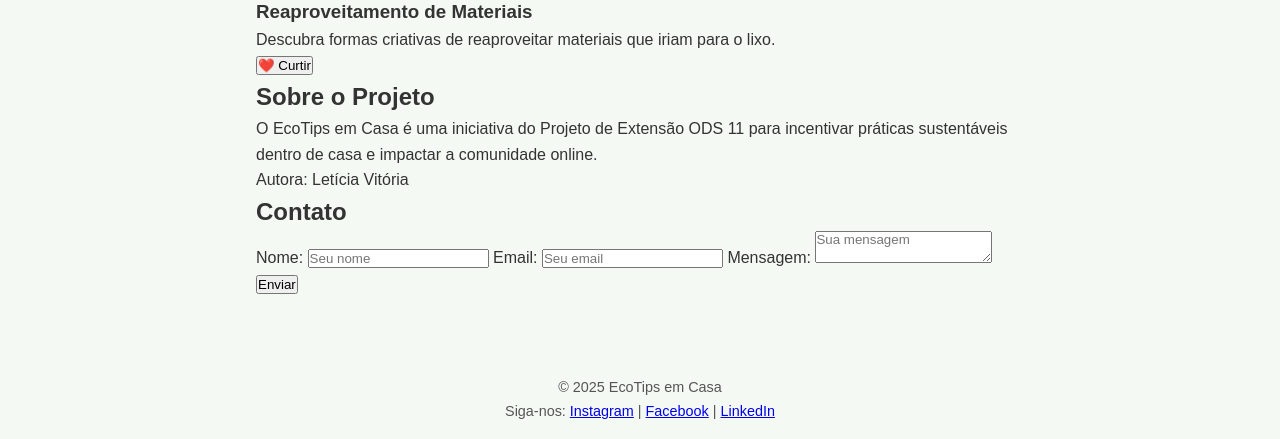
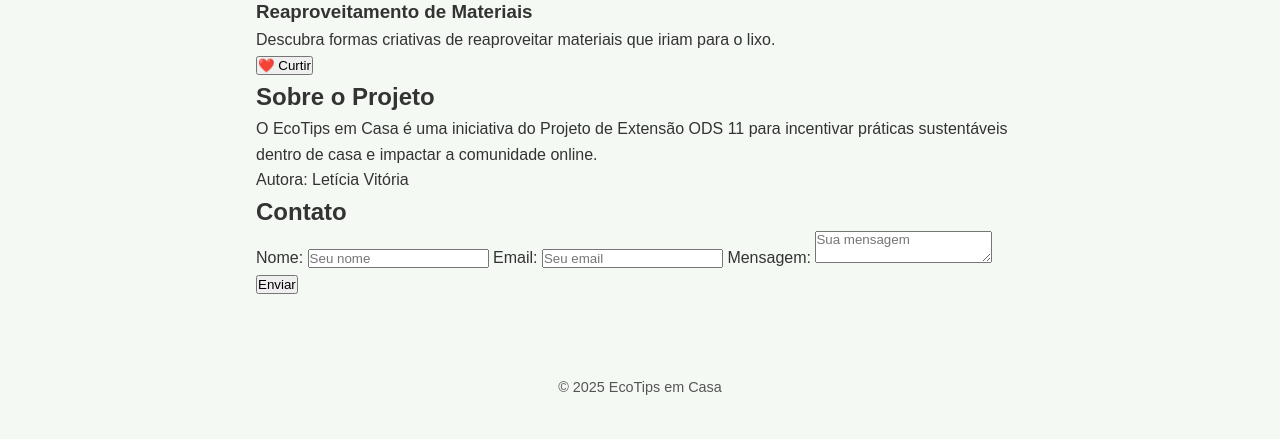
Before and after one commit to LeticiaAndrade16/eco-tips-blog, a plain HTML site: page index.html in a window 1280 px wide. Shown: the part 564-1003 px from the top of the page. After the commit the page ends 980 px from the top, so only its background shows below. Drawn offline with Linux system fonts and the light colour scheme; a script that the page names is missing.

Commit message:
Remove social media links from footer
Removed social media links from the footer.

```diff
--- a/index.html
+++ b/index.html
@@ -67,11 +67,6 @@
 
   <footer>
     <p>© 2025 EcoTips em Casa</p>
-    <p>Siga-nos:
-      <a href="#">Instagram</a> |
-      <a href="#">Facebook</a> |
-      <a href="#">LinkedIn</a>
-    </p>
   </footer>
 
   <script src="script.js"></script>
```
